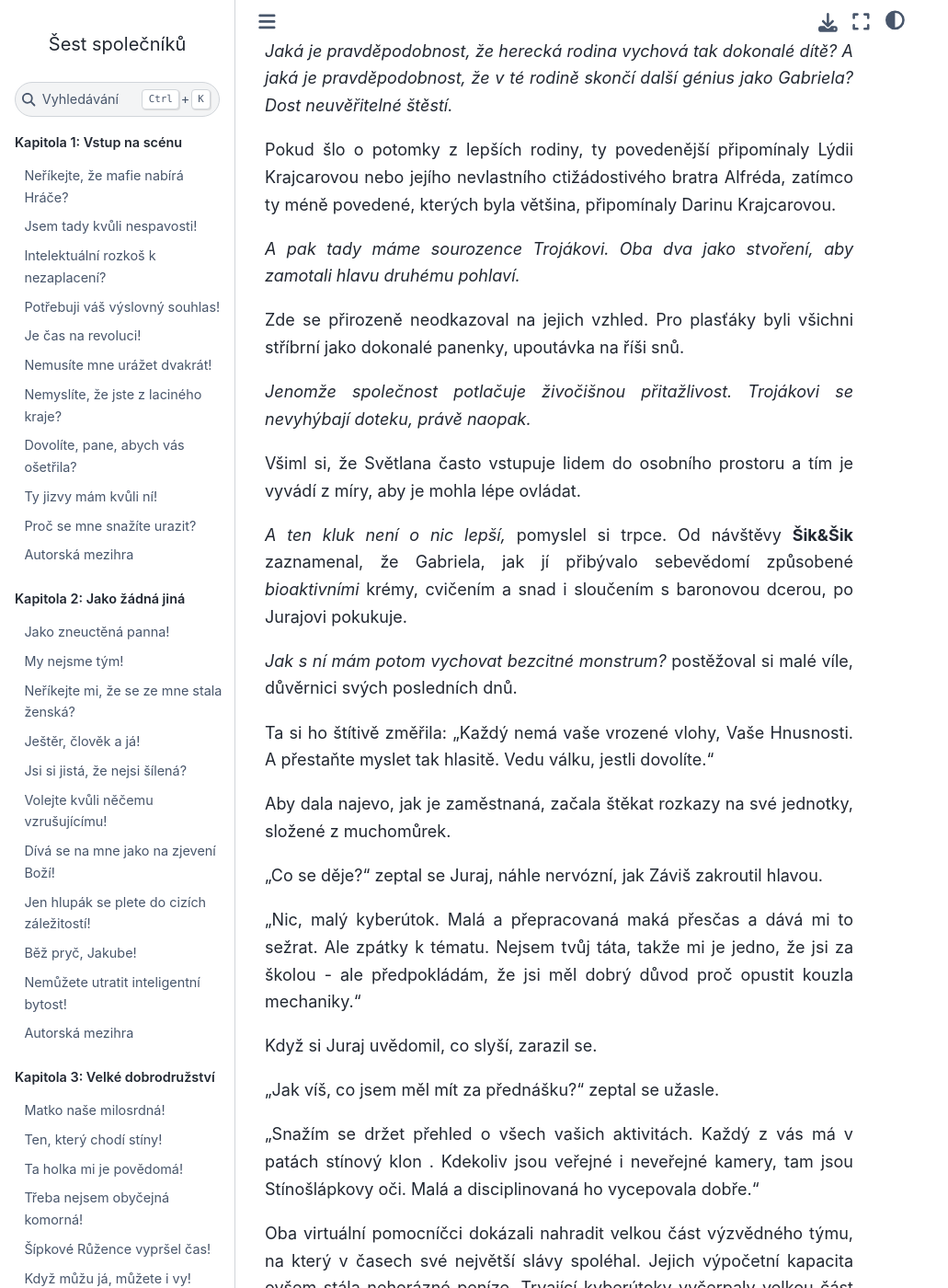
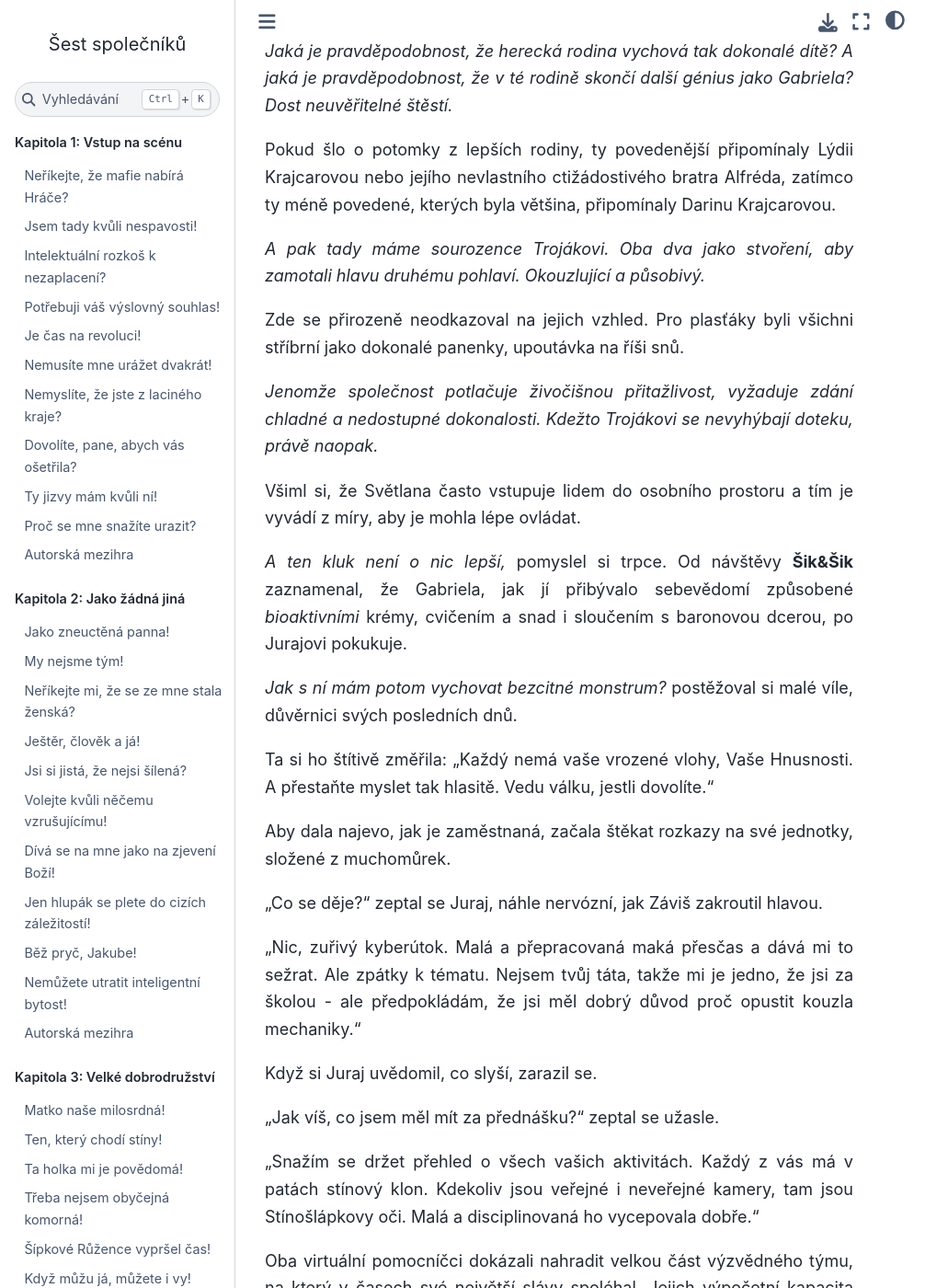
Before and after one commit to hanpari/sest-spolecniku, a Sphinx documentation site: the page built from source/sest_spolecniku/014/01.md, in a window 1280 px wide and 1400 px high, scrolled down 4304 px. Shown: the whole window at 92% size, without its empty margins (0-1031 px from the left). Built offline with Sphinx 7.4.7 and the Sphinx Book theme 1.1.4, drawn with Linux system fonts in a browser that asks for light colours; pages that are not in the unit, such as notebooks, are missing from menus; some of the changed text lies outside the part shown.

Commit message:
Update 01.md

```diff
--- a/source/sest_spolecniku/014/01.md
+++ b/source/sest_spolecniku/014/01.md
@@ -92,11 +92,11 @@ Když mu Lýdie vyprávěla, jak Světlana necouvla ani před Benjamínem Juliem
 
 Pokud šlo o potomky z lepších rodiny, ty povedenější připomínaly Lýdii Krajcarovou nebo jejího nevlastního ctižádostivého  bratra Alfréda, zatímco ty méně povedené, kterých byla většina, připomínaly Darinu Krajcarovou.
 
-*A pak tady máme sourozence Trojákovi. Oba dva jako stvoření, aby zamotali hlavu druhému pohlaví.*
+*A pak tady máme sourozence Trojákovi. Oba dva jako stvoření, aby zamotali hlavu druhému pohlaví. Okouzlující a působivý.*
 
 Zde se přirozeně neodkazoval na jejich vzhled. Pro plasťáky byli všichni stříbrní jako dokonalé panenky, upoutávka na říši snů.
 
-*Jenomže společnost potlačuje živočišnou přitažlivost. Trojákovi se nevyhýbají doteku, právě naopak.*
+*Jenomže společnost potlačuje živočišnou přitažlivost, vyžaduje zdání chladné a nedostupné dokonalosti. Kdežto Trojákovi se nevyhýbají doteku, právě naopak.*
 
 Všiml si, že Světlana často vstupuje lidem do osobního prostoru a tím je vyvádí z míry, aby je mohla lépe ovládat.
 
@@ -110,17 +110,17 @@ Aby dala najevo, jak je zaměstnaná, začala štěkat rozkazy na své jednotky,
 
 "Co se děje?" zeptal se Juraj, náhle nervózní, jak Záviš zakroutil hlavou.
 
-"Nic, malý kyberútok. Malá a přepracovaná maká přesčas a dává mi to sežrat. Ale zpátky k tématu. Nejsem tvůj táta, takže mi je jedno, že jsi za školou - ale předpokládám, že jsi měl dobrý důvod proč opustit kouzla mechaniky."
+"Nic, zuřivý kyberútok. Malá a přepracovaná maká přesčas a dává mi to sežrat. Ale zpátky k tématu. Nejsem tvůj táta, takže mi je jedno, že jsi za školou - ale předpokládám, že jsi měl dobrý důvod proč opustit kouzla mechaniky."
 
 Když si Juraj uvědomil, co slyší, zarazil se.
 
 "Jak víš, co jsem měl mít za přednášku?" zeptal se užasle.
 
-"Snažím se držet přehled o všech vašich aktivitách. Každý z vás má v patách stínový klon . Kdekoliv jsou veřejné i neveřejné kamery, tam jsou Stínošlápkovy oči. Malá a disciplinovaná ho vycepovala dobře."
+"Snažím se držet přehled o všech vašich aktivitách. Každý z vás má v patách stínový klon. Kdekoliv jsou veřejné i neveřejné kamery, tam jsou Stínošlápkovy oči. Malá a disciplinovaná ho vycepovala dobře."
 
 Oba virtuální pomocníčci dokázali nahradit velkou část výzvědného týmu, na který v časech své největší slávy spoléhal. Jejich výpočetní kapacita ovšem stála nehorázné peníze. Trvající kyberútoky vyčerpaly velkou část zdrojů, které **Šest společníků** vydělalo.
 
-*Ti dva jsou mí nejlépe placení zaměstnanci,* pomyslel si a nepřátelsky si změřil malou vílu, která právě velkým kladivem zatloukala do podlahy bílého chlupatého červa. Zůstala po něm obří kaluž zelenkavé krve. *Neprosil jsem tě, aby sis odpustila ty své animace?*
+*Ti dva jsou mí nejlépe placení zaměstnanci,* pomyslel si a nepřátelsky si změřil malou vílu, která právě velkým kladivem zatloukala do podlahy bílého chlupatého červa. Zůstala po něm obří kaluž zelenkavé krve. *Neprosil jsem tě, aby sis odpustila ty své zhůvěřilé animace?*
 
 "Tak pardon," odsekla. "Jsem sice v jednom kole, ale jestli máte potřebu, klidně vám uvařím kafe. Nemám ještě zatančit?"
 
```
Also changed, not shown: other parts of source/sest_spolecniku/014/01.md (+1 -1 lines).
